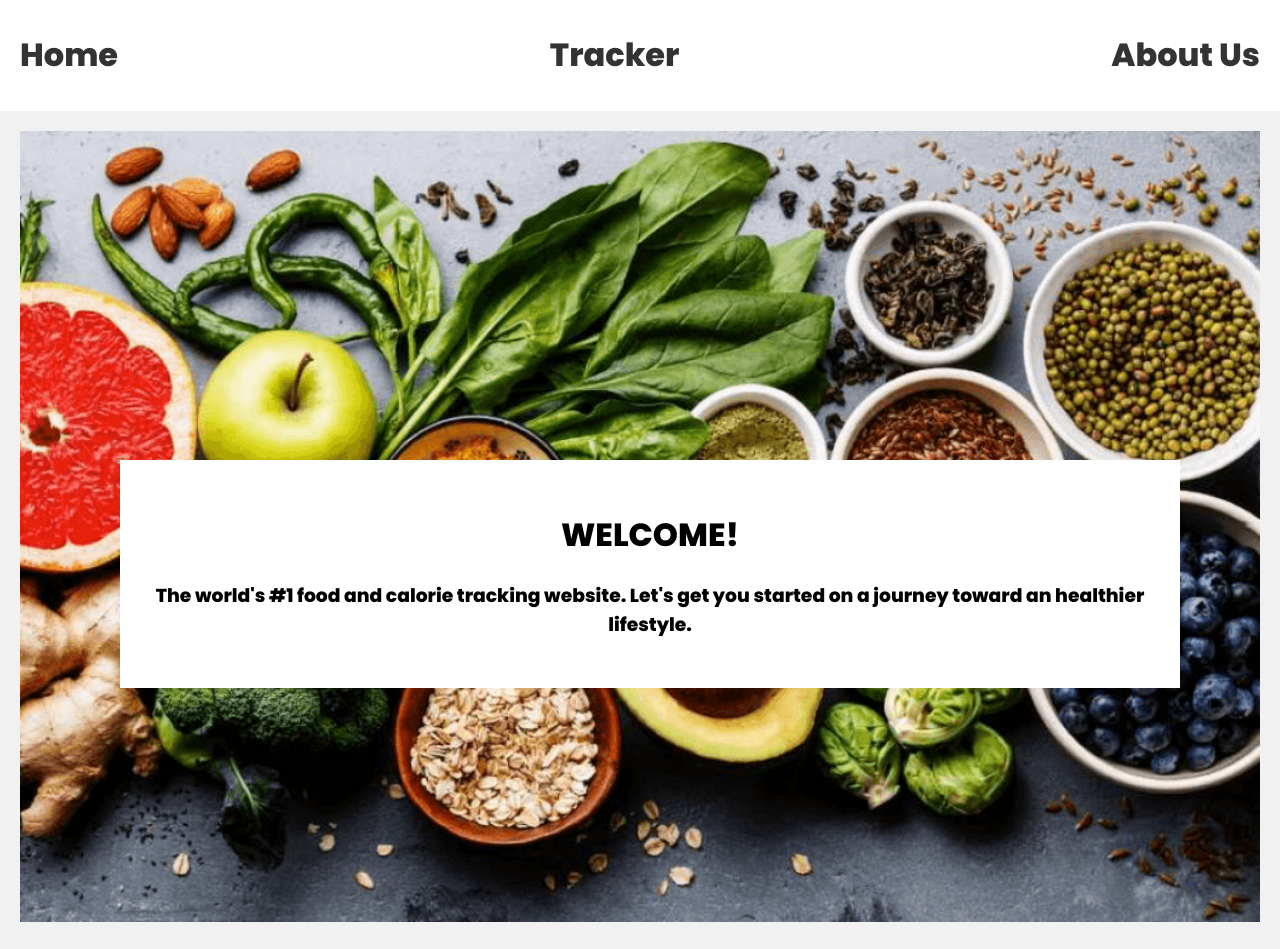
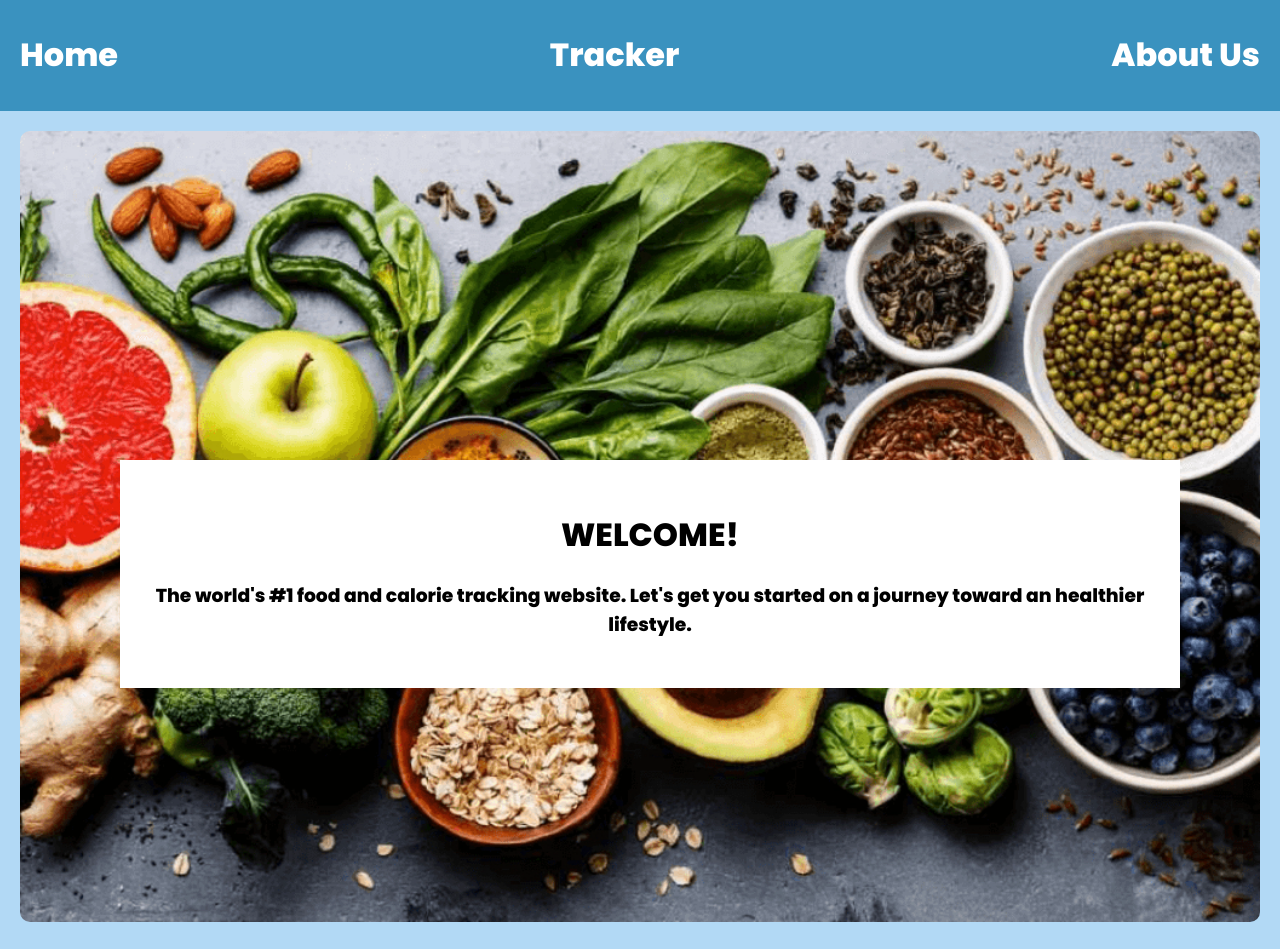
Before and after one commit to austinsipp/Milestone2-AustinBranch, a React (Create React App) app in the folder frontend/: page / in a window 1280 px wide. Built offline with nearby package versions, Linux system fonts and the light colour scheme.

Commit message:
adding style

```diff
--- a/frontend/src/index.css
+++ b/frontend/src/index.css
@@ -3,17 +3,19 @@
 
 /* layout */
 :root {
-  --primary: #1aac83;
+  --primary: #1aac83
   --error: #e7195a;
 }
 body {
-  background: #f1f1f1;
+  background: #B2D9F5;
   margin: 0;
   font-family: "Poppins";
 }
+
 header {
-  background: #fff;
+  background: #3A92BF;
 }
+
 header .container {
   max-width: 1400px;
   margin: 0 auto;
@@ -22,8 +24,9 @@ header .container {
   align-items: center;
   justify-content: space-between;
 }
+
 header a {
-  color: #333;
+  color: white;
   text-decoration: none;
 }
 .pages{
@@ -113,7 +116,7 @@ input {
   box-sizing: border-box;
 }
 form button {
-  background: var(--primary);
+  background: #3A92BF;
   border: 0;
   color: #fff;
   padding: 10px;
@@ -141,12 +144,13 @@ input.error {
   margin: 100px;
   position: absolute;
   top: 45%;
-  }
+}
 
 
-  img {
+.homeImage {
   padding: 0;
-  margin: 0;
+  margin: auto;
   align-content: center;
   width: 100%;
-  }
+  border-radius: 10px;
+}
--- a/frontend/src/pages/home.js
+++ b/frontend/src/pages/home.js
@@ -3,7 +3,7 @@ import homeImage from '../images/home-image.png'
 
 const Home = () =>{
     return <div>
-        <img src={homeImage} alt="Nutritious foods" />
+        <img src={homeImage} alt="Nutritious foods" className="homeImage"/>
         <div class="intro">
             <h1>WELCOME!</h1>
             <h3>The world's #1 food and calorie tracking website.
```
Also changed, not shown: 1 other file (tests, documents, lock files or other folders).
